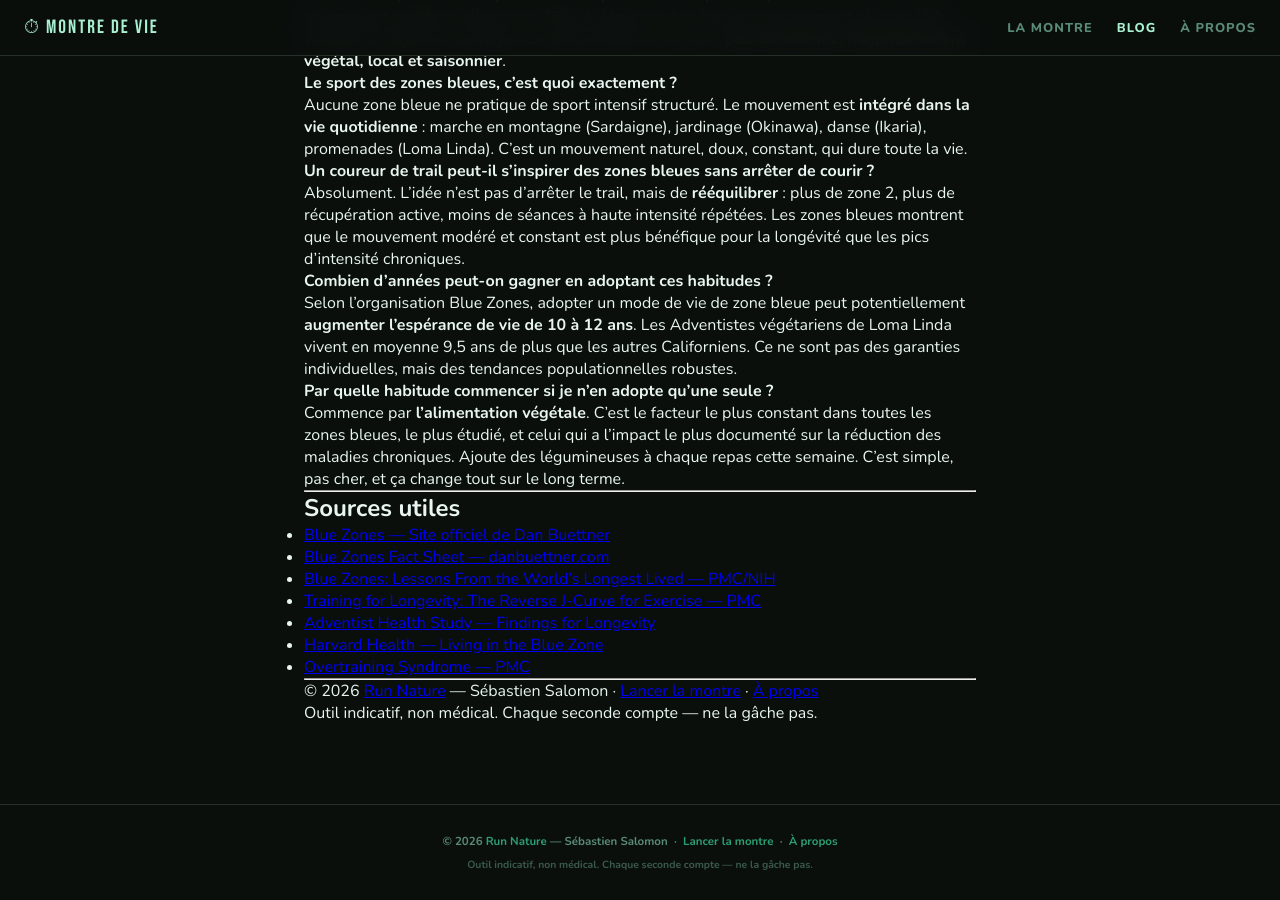
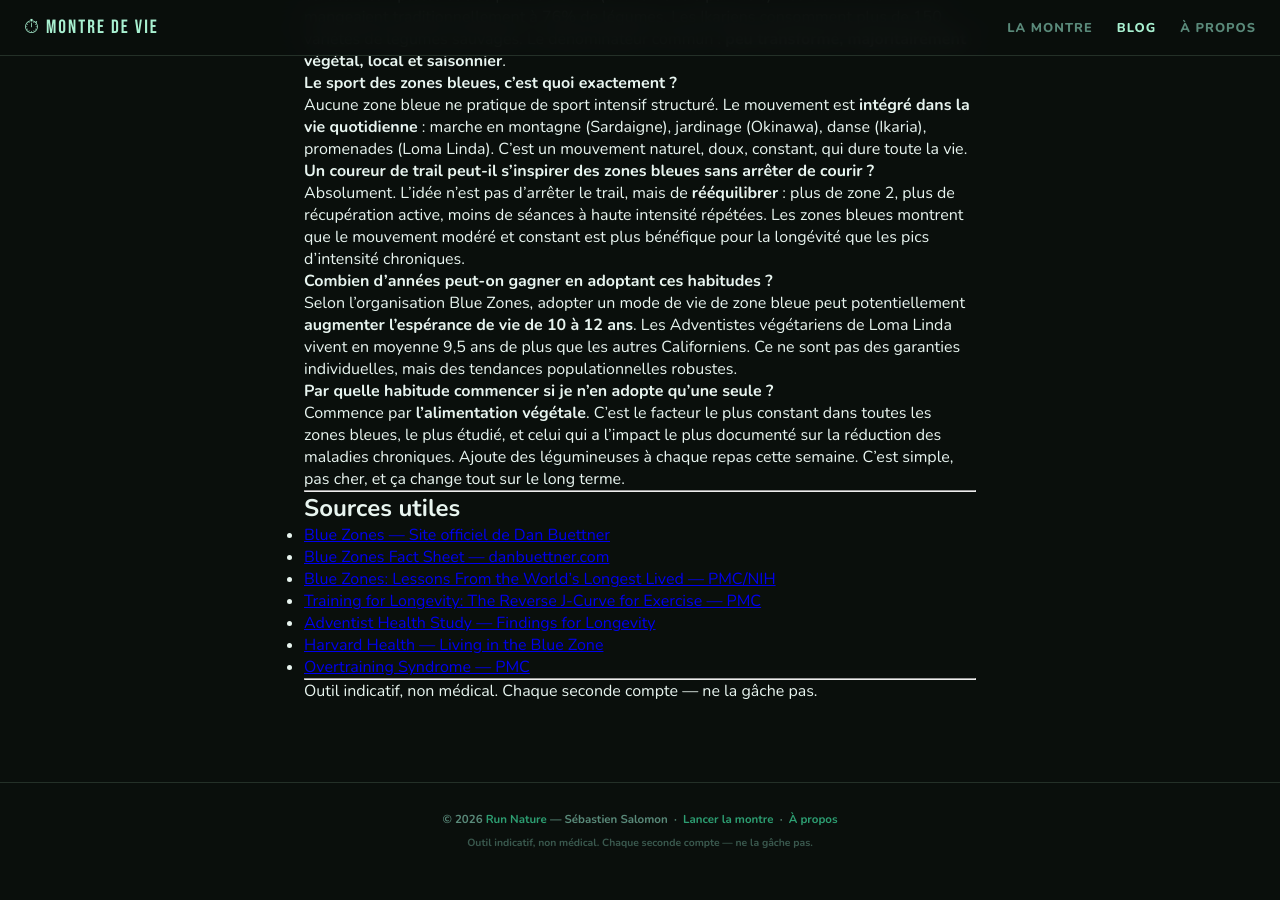
Before and after one commit to SebRunNature/memento-mori, a Jekyll site: the page built from _posts/2026-05-09-zones-bleues-habitudes-centenaires-coureurs-40-ans.md, in a window 1280 px wide and 900 px high, scrolled down 3527 px. Built offline with Jekyll 4.4.1, drawn with Linux system fonts in a browser that asks for light colours; after the commit the page ends 4405 px from its top, so only the background shows below that.

Commit message:
Update 2026-05-09-zones-bleues-habitudes-centenaires-coureurs-40-ans.md

```diff
--- a/_posts/2026-05-09-zones-bleues-habitudes-centenaires-coureurs-40-ans.md
+++ b/_posts/2026-05-09-zones-bleues-habitudes-centenaires-coureurs-40-ans.md
@@ -197,6 +197,4 @@ Commence par **l'alimentation végétale**. C'est le facteur le plus constant da
 
 ---
 
-© 2026 [Run Nature](https://run-nature.com) — Sébastien Salomon · [Lancer la montre](https://montre-de-vie.com/montre/) · [À propos](https://montre-de-vie.com/apropos/)
-
 Outil indicatif, non médical. Chaque seconde compte — ne la gâche pas.
```
